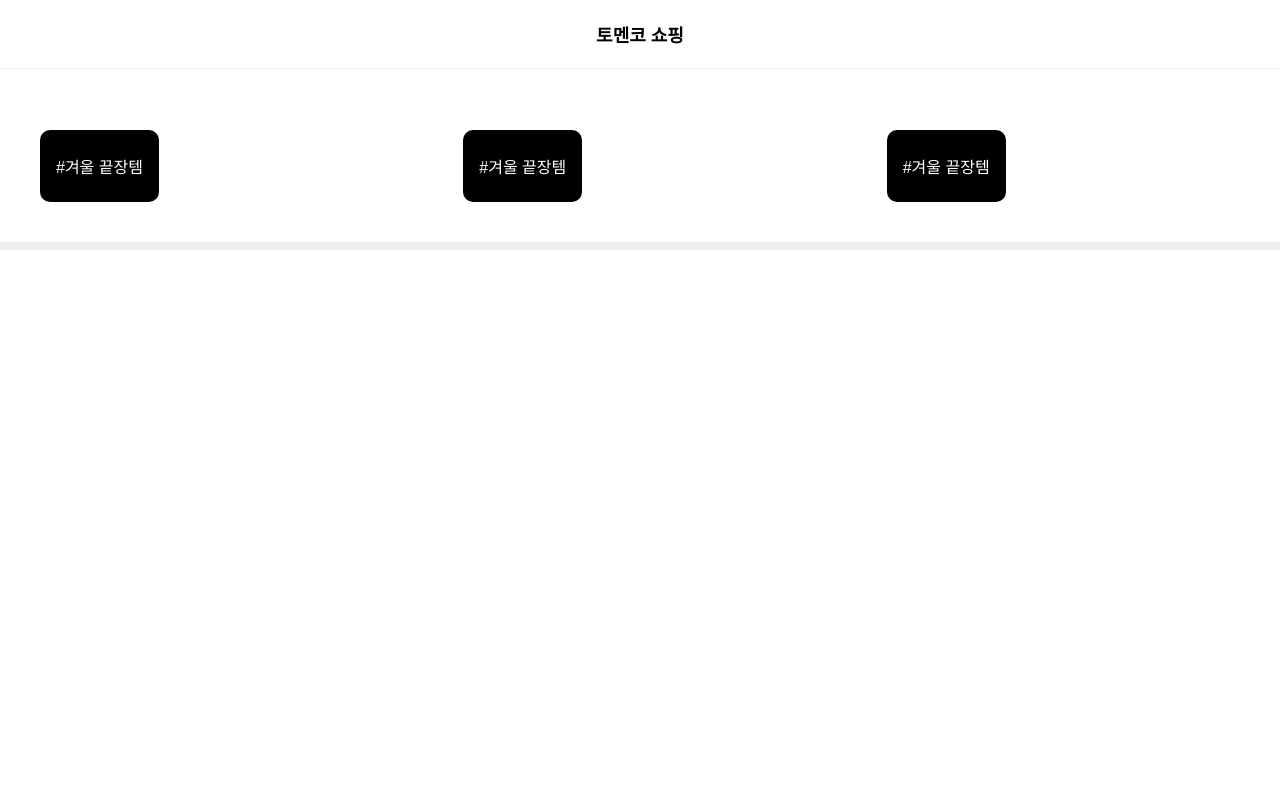
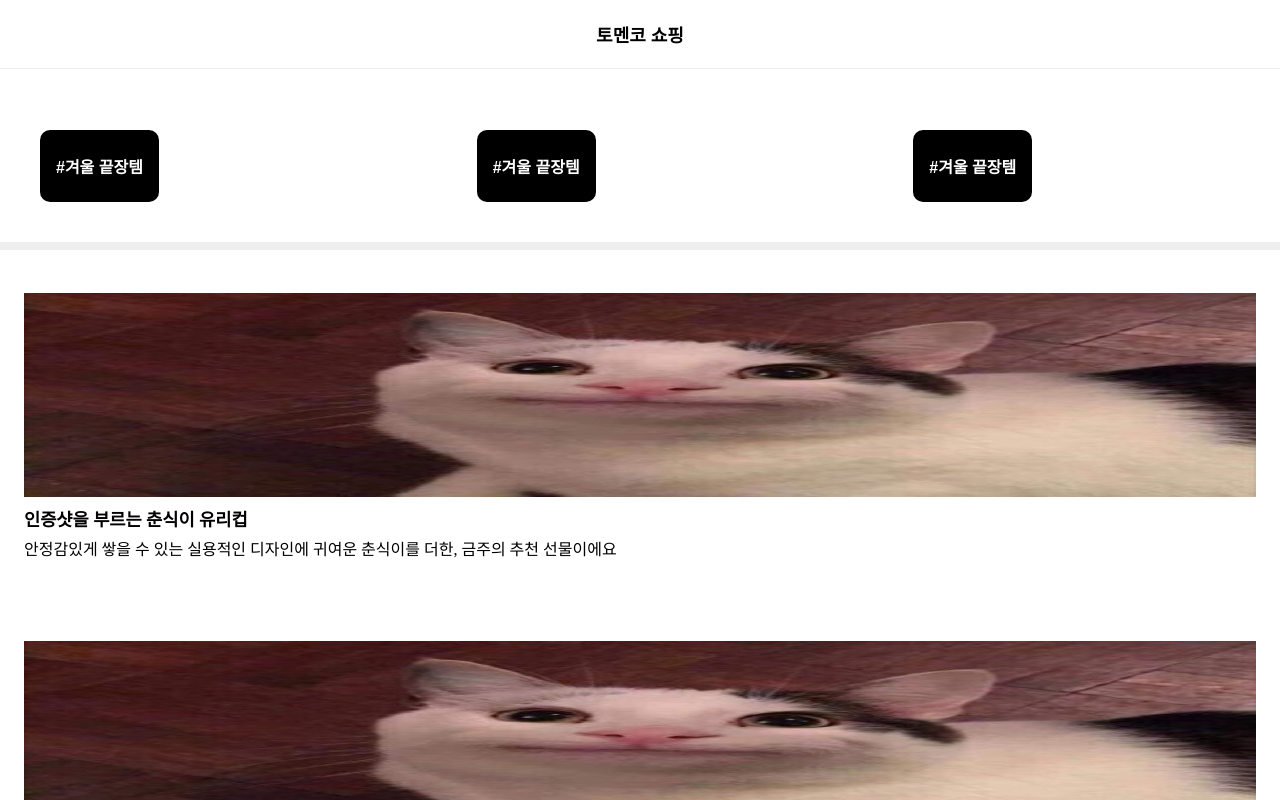
Before and after one commit to munseunggyu/tomenco_shopping_mall, a React (Create React App) app: page / in a window 1280 px wide. Shown: the top 800 px of the page. Built offline with nearby package versions, Linux system fonts and the light colour scheme.

Commit message:
Add MainPageItem Add itemList

```diff
--- a/src/App.js
+++ b/src/App.js
@@ -8,6 +8,7 @@ function App() {
   return (
     <div className="App">
       <Route path='/' component={MainPage}/>
+
     </div>
   );
 }
--- a/src/Pages/MainPage.js
+++ b/src/Pages/MainPage.js
@@ -2,14 +2,14 @@ import React from 'react';
 import styled from 'styled-components';
 import MainHead from '../components/MainHead';
 import PopularTheme from '../components/PopularTheme';
-
+import MainPageItems from '../components/MainPageItem';
 
 function MainPage(){
   return(
     <>
       <MainHead />
       <PopularTheme />
-
+      <MainPageItems />
     </>
     )
 }
--- a/src/components/MainHead.js
+++ b/src/components/MainHead.js
@@ -4,7 +4,7 @@ import styled from 'styled-components';
 
 const MainHeadBlock = styled.div`
 display: flex;
-margin-top: 20px;
+padding-top: 20px;
 padding-bottom: 20px;
 justify-content: center;
 align-items: center;
@@ -12,13 +12,13 @@ position: fixed;
 top: 0;
 width: 100%;
 border-bottom: 1px solid #EEEEEE;
+background:white;
 z-index:5;
   button{
     font-size: 18px;
     font-weight:700;
 
   }
-
 `
 
 function MainHead(){
--- /dev/null
+++ b/src/components/MainPageItem.js
@@ -0,0 +1,55 @@
+import React from 'react';
+import styled from 'styled-components';
+import test from '../test.jpeg';
+
+const MainPageItemBlock = styled.div`
+  padding-top:43px;
+  padding-right:1.5rem;
+  padding-left:1.5rem;
+  margin-bottom:40px;
+  .main__item{
+    img{
+      width:100%;
+      height:204px;
+      margin-bottom:12px;
+    }
+    h3{
+      font-size:1.1rem;
+      font-weight:700;
+      margin-bottom:12px;
+    }
+    p{
+      word-break: keep-all;
+    }
+
+  }
+`;
+
+function MainPageItem(){
+  return(
+    <MainPageItemBlock>
+      <div className='main__item'>
+        <img src={test} alt="img" />
+        <h3>인증샷을 부르는 춘식이 유리컵</h3>
+        <p>안정감있게 쌓을 수 있는 실용적인
+          디자인에 귀여운 춘식이를 더한, 금주의 추천 선물이에요
+        </p>
+      </div>
+    </MainPageItemBlock>
+  )
+}
+
+function MainPageItems(){
+  const MainItemList = [1,2,3,4]
+  return (
+    <>
+    {
+      MainItemList.map(() => {
+        return <MainPageItem />
+      })
+    }
+    </>
+  )
+}
+
+export default MainPageItems;
--- a/src/components/PopularTheme.js
+++ b/src/components/PopularTheme.js
@@ -6,7 +6,6 @@ import "swiper/css/navigation";
 
 const PopularThemeBlock = styled.div`
   margin-top:130px;
-  padding-left:40px;
   button{
     padding:1.5rem 1rem;
     font-size:1rem;
@@ -14,6 +13,10 @@ const PopularThemeBlock = styled.div`
     background:black;
     border-radius:10px;
     white-space: nowrap;
+    font-weight:bold;
+    &:first-child{
+      margin-left:40px;
+    }
   }
   padding-bottom:40px;
   border-bottom:8px solid #EEEEEE;
```
Also changed, not shown: src/test.jpeg (added).
